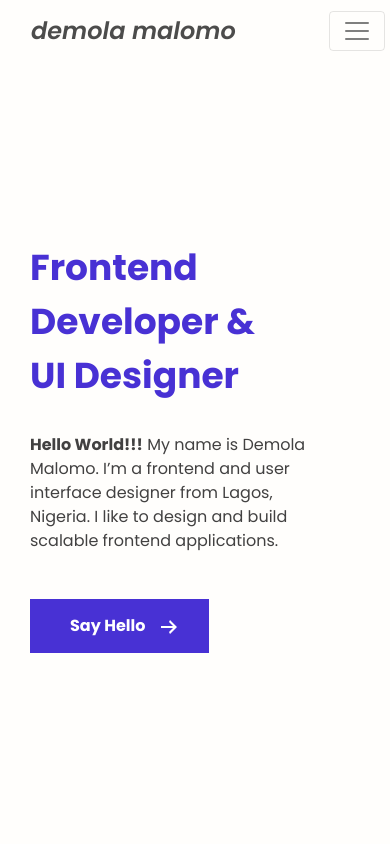
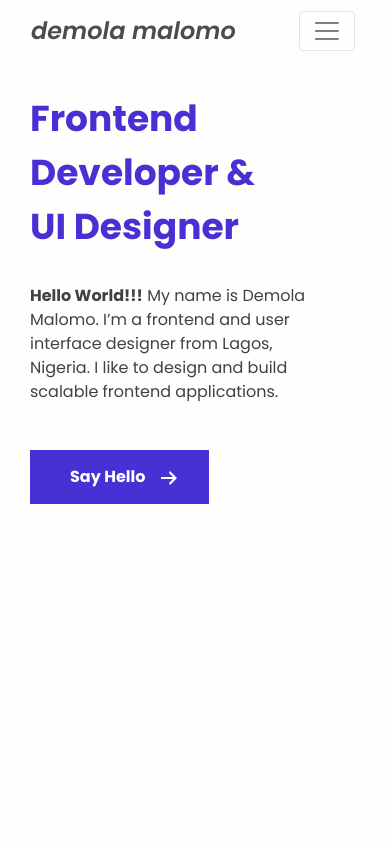
Before and after one commit to Mr-Malomz/Portflio, a React (Create React App) app: page / in a window 390 px wide. Shown: the top 844 px of the page. Built offline with nearby package versions, Linux system fonts and the light colour scheme.

Commit message:
responsiveness fixes

```diff
--- a/src/App.scss
+++ b/src/App.scss
@@ -52,6 +52,9 @@
 					color: #000000;
 				}
 			}
+		}
+		@media (max-width: 750px) {
+			position: relative;
 		}
 	}
 
@@ -117,11 +120,9 @@
 		@media (max-width: 750px) {
 			.title-cont {
 				padding: 30px;
-				top: 25%;
+				top: 0;
 			}
 		}
-
-
 	}
 
 	.sect-socials {
@@ -345,6 +346,7 @@
 
 			.work-main {
 				margin-right: 0px;
+				font-size: 16px !important;
 			}
 		}
 		.img-med {
--- a/src/components/NavWork.tsx
+++ b/src/components/NavWork.tsx
@@ -10,8 +10,8 @@ const NavWork: FC<IPath> = ({ path }) => {
 		<nav className='navbar navbar-expand-lg navbar-light'>
 			<Link to={path}>
 				<svg
-					width='60'
-					height='60'
+					width='40'
+					height='40'
 					viewBox='0 0 60 60'
 					fill='none'
 					xmlns='http://www.w3.org/2000/svg'
```
